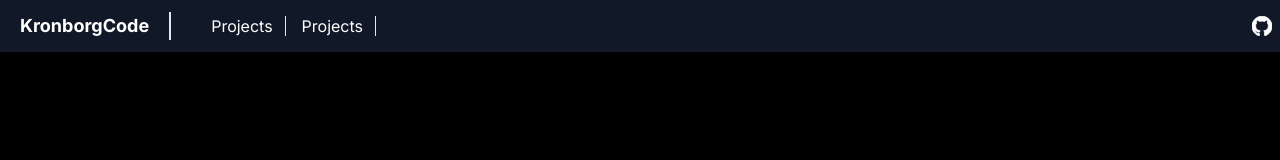
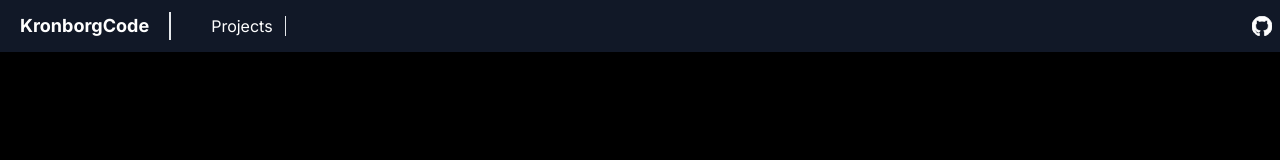
Before and after one commit to kronborg6/nextjs-portfolio, a Next.js app: page / in a window 1280 px wide. Shown: the top 160 px of the page. Built offline with nearby package versions, Linux system fonts and the light colour scheme.

Commit message:
removed school bare

```diff
--- a/app/layout.tsx
+++ b/app/layout.tsx
@@ -3,7 +3,6 @@ import type { Metadata } from "next";
 import { Inter } from "next/font/google";
 import "./globals.css";
 import Link from "next/link";
-import { SpeedInsights } from "@vercel/speed-insights/next";
 
 const inter = Inter({ subsets: ["latin"] });
 
@@ -27,12 +26,12 @@ export default function RootLayout({
                 KronborgCode
               </h1>
             </Link>
-            <nav className="hidden md:flex space-x-4 mx-10">
-              <Link href="/projects">
+            <nav className="md:flex space-x-4 mx-10">
+              {/*              <Link href="/projects">
                 <span className="border-r pr-3 transition-colors hover:rounded-md hover:pr-0 hover:mr-3 hover:border-transparent hover:bg-white hover:bg-opacity-[15%]">
                   Projects
                 </span>
-              </Link>
+              </Link>*/}
               <Link href="/aboutme">
                 <span className="border-r pr-3 transition-colors hover:rounded-md hover:pr-0 hover:mr-3 hover:border-transparent hover:bg-white hover:bg-opacity-[15%]">
                   Projects
```
